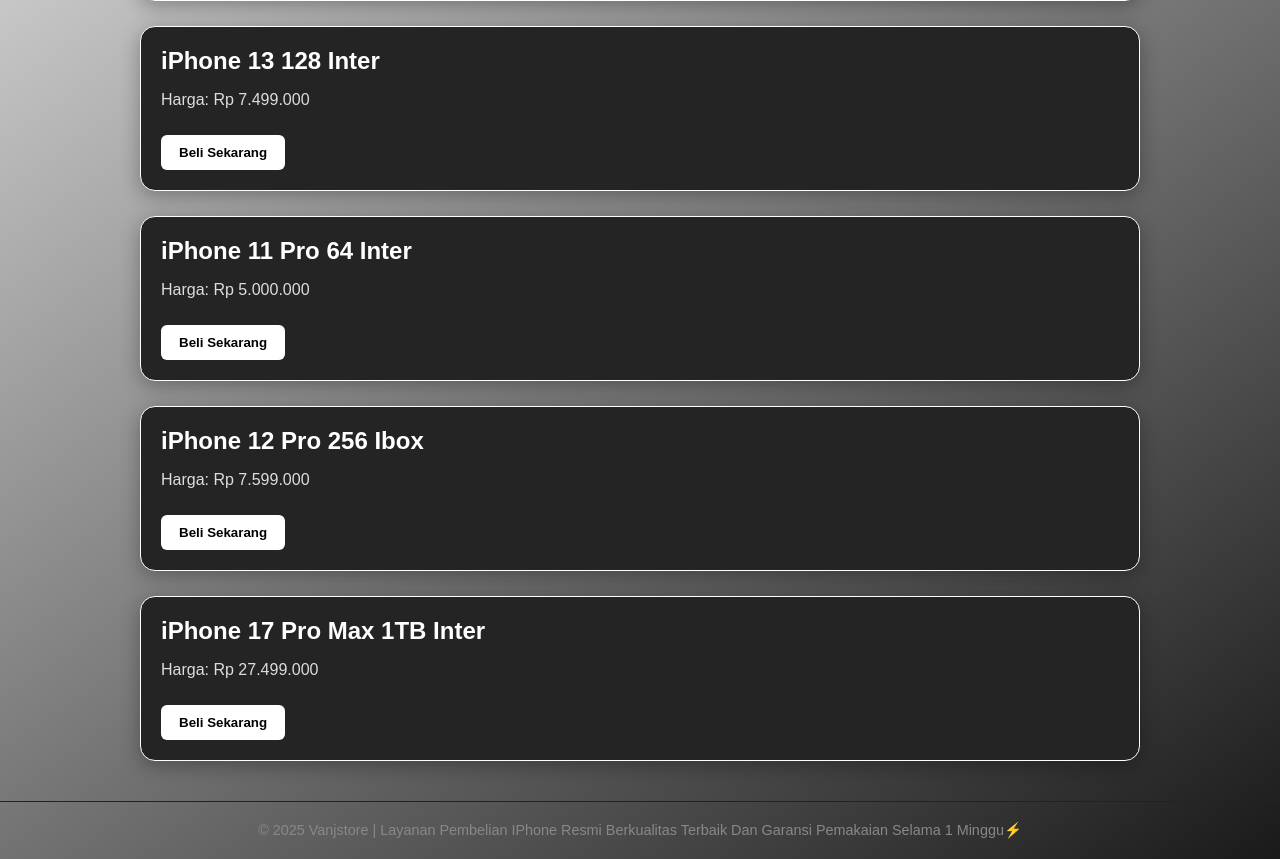
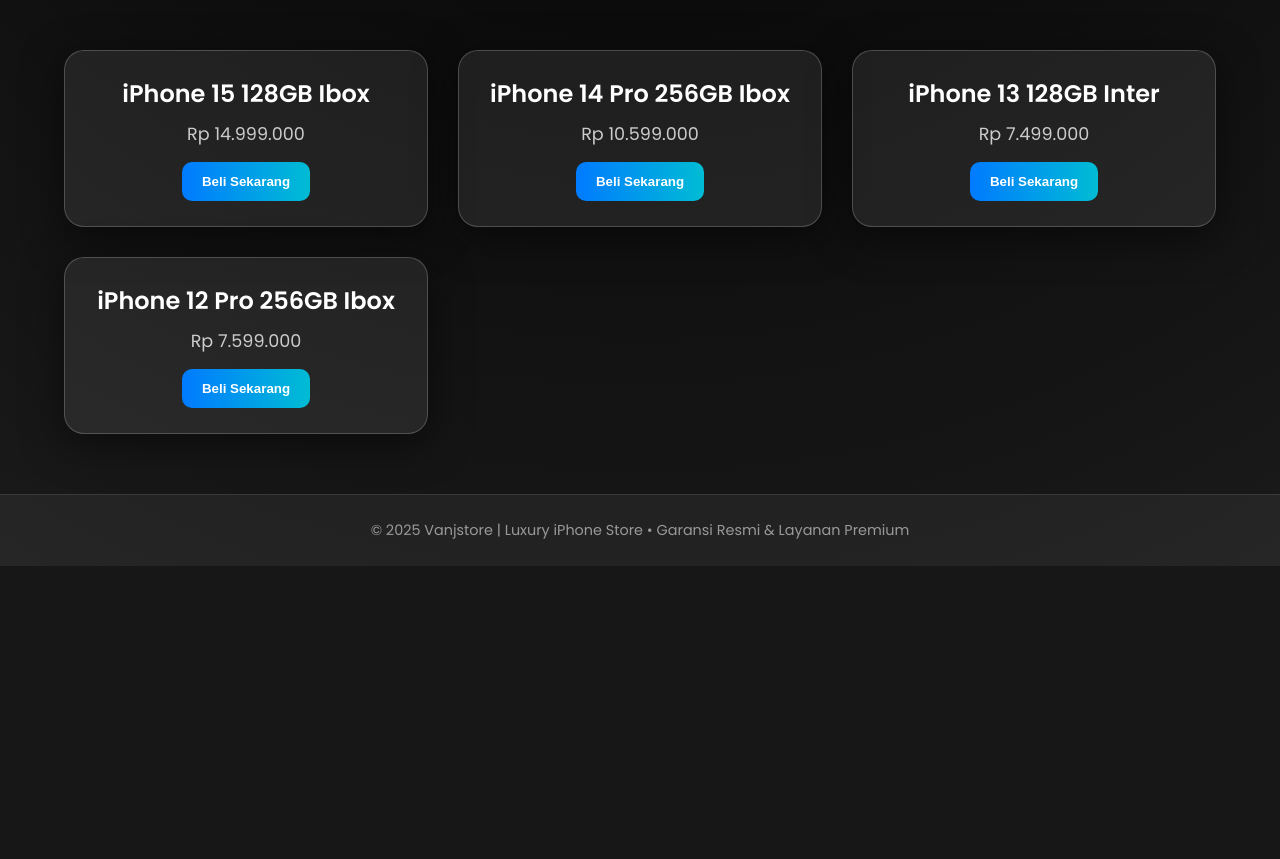
Before and after one commit to nezjaf54-arch/flask-webaqu, a Flask app: page / in a window 1280 px wide. Shown: the part 571-1430 px from the top of the page. After the commit the page ends 1137 px from the top, so only its background shows below. Run offline with Flask 3, Linux system fonts and the light colour scheme.

Commit message:
Update index.html

```diff
--- a/templates/index.html
+++ b/templates/index.html
@@ -1,111 +1,168 @@
+
 
 <!DOCTYPE html>
 <html lang="id">
 <head>
   <meta charset="UTF-8">
   <meta name="viewport" content="width=device-width, initial-scale=1.0">
-  <title>Vanjstore - Toko iPhone</title>
+  <title>💎 Vanjstore - Luxury iPhone Store</title>
+  <link href="https://fonts.googleapis.com/css2?family=Poppins:wght@400;600&display=swap" rel="stylesheet">
   <style>
-    * { box-sizing: border-box; scroll-behavior: smooth; }
+    * { box-sizing: border-box; scroll-behavior: smooth; margin: 0; padding: 0; }
+
     body {
       font-family: 'Poppins', sans-serif;
-      background: linear-gradient(145deg, #ffffff, #1a1a1a);
-      color: #aeaeae;
-      margin: 0;
-      padding: 0;
+      background: radial-gradient(circle at top, #000000, #1a1a1a);
+      color: #e5e5e5;
+      overflow-x: hidden;
     }
+
     header {
       text-align: center;
-      padding: 30px 20px;
-      background: #000000;
-      box-shadow: 0 2px 10px rgb(255, 255, 255);
+      padding: 60px 20px;
+      background: rgba(255, 255, 255, 0.05);
+      backdrop-filter: blur(20px);
+      border-bottom: 1px solid rgba(255, 255, 255, 0.2);
+      position: sticky;
+      top: 0;
+      z-index: 10;
     }
-    header h1 { font-size: 2.5em; margin-bottom: 5px; color: #ffffff; }
-    header p { color: #aeaeae; margin: 0; }
-    .container { width: 90%; max-width: 1000px; margin: 40px auto; }
+
+    header h1 {
+      font-size: 3em;
+      color: #fff;
+      text-shadow: 0 0 20px #007bff;
+    }
+
+    header p { color: #bbb; margin-top: 8px; }
+
+    .hero {
+      text-align: center;
+      padding: 100px 20px;
+      background: url('https://www.apple.com/v/iphone-15-pro/a/images/overview/hero/hero_1_static__b9r6xk1k1k0y_large_2x.jpg') center/cover no-repeat;
+      color: #fff;
+      text-shadow: 0 0 15px rgba(0,0,0,0.6);
+    }
+
+    .hero h2 {
+      font-size: 2.8em;
+      margin-bottom: 10px;
+    }
+
+    .container {
+      width: 90%;
+      max-width: 1200px;
+      margin: 60px auto;
+      display: grid;
+      grid-template-columns: repeat(auto-fit, minmax(280px, 1fr));
+      gap: 30px;
+    }
+
     .product {
-      background: #242424;
-      border: 1px solid #ffffff;
-      border-radius: 15px;
-      padding: 20px;
-      margin-bottom: 25px;
-      box-shadow: 0 5px 20px rgba(0, 0, 0, 0.3);
-      transition: transform 0.2s, box-shadow 0.2s;
+      background: rgba(255, 255, 255, 0.08);
+      border-radius: 20px;
+      border: 1px solid rgba(255, 255, 255, 0.2);
+      padding: 25px;
+      text-align: center;
+      box-shadow: 0 10px 40px rgba(0, 0, 0, 0.5);
+      transition: 0.4s ease;
     }
+
     .product:hover {
-      transform: translateY(-5px);
-      box-shadow: 0 10px 30px rgb(255, 255, 255);
+      transform: translateY(-10px) scale(1.02);
+      box-shadow: 0 20px 60px rgba(0, 0, 0, 0.6);
     }
-    .product h2 { margin: 0; color: #ffffff; }
-    .product p { color: #ddd; }
+
+    .product h2 { color: #fff; margin-bottom: 10px; }
+    .product p { color: #ccc; font-size: 1.1em; }
+
     .product button {
-      margin-top: 10px;
-      background-color: #ffffff;
-      color: #000000;
-      font-weight: bold;
-      border: none;
-      padding: 10px 18px;
-      border-radius: 6px;
-      cursor: pointer;
-      transition: 0.3s;
-    }
-    .product button:hover { background-color: #3c3c3f93; }
-    #form {
-      background-color: #fff;
-      color: #000000;
-      padding: 25px;
-      border-radius: 15px;
-      max-width: 400px;
-      margin: 40px auto;
-      display: none;
-      box-shadow: 0 10px 25px rgba(0, 0, 0, 0.4);
-      animation: fadeIn 0.5s ease-in-out;
-    }
-    @keyframes fadeIn {
-      from { opacity: 0; transform: translateY(10px); }
-      to { opacity: 1; transform: translateY(0); }
-    }
-    label { font-weight: bold; margin-top: 10px; display: block; }
-    input, textarea, select {
-      width: 100%; padding: 10px; margin-top: 5px;
-      border-radius: 8px; border: 1px solid #ccc;
-      outline: none; transition: 0.2s;
-    }
-    input:focus, textarea:focus, select:focus {
-      border-color: #000000;
-      box-shadow: 0 0 5px #000000;
-    }
-    button[type="submit"] {
-      margin-top: 15px;
-      width: 100%;
-      background-color: #000;
+      background: linear-gradient(90deg, #007bff, #00bcd4);
       color: #fff;
       border: none;
-      padding: 12px;
-      border-radius: 8px;
+      padding: 12px 20px;
+      border-radius: 10px;
+      margin-top: 15px;
       font-weight: bold;
       cursor: pointer;
       transition: 0.3s;
     }
-    button[type="submit"]:hover { background-color: #353535; }
+
+    .product button:hover {
+      background: linear-gradient(90deg, #00bcd4, #007bff);
+      transform: scale(1.05);
+    }
+
+    #form {
+      background: rgba(255, 255, 255, 0.1);
+      backdrop-filter: blur(15px);
+      border-radius: 20px;
+      padding: 30px;
+      color: #fff;
+      max-width: 450px;
+      margin: 50px auto;
+      display: none;
+      animation: fadeIn 0.6s ease-in-out;
+    }
+
+    @keyframes fadeIn {
+      from { opacity: 0; transform: translateY(20px); }
+      to { opacity: 1; transform: translateY(0); }
+    }
+
+    label {
+      font-weight: 600;
+      display: block;
+      margin-top: 15px;
+    }
+
+    input, textarea, select {
+      width: 100%;
+      padding: 10px;
+      border-radius: 8px;
+      border: none;
+      margin-top: 8px;
+      background: rgba(255,255,255,0.15);
+      color: #fff;
+      outline: none;
+    }
+
+    button[type="submit"] {
+      width: 100%;
+      margin-top: 20px;
+      background: linear-gradient(90deg, #007bff, #00bcd4);
+      color: #fff;
+      font-weight: bold;
+      border: none;
+      padding: 14px;
+      border-radius: 10px;
+      cursor: pointer;
+      transition: 0.3s;
+    }
+
+    button[type="submit"]:hover {
+      transform: scale(1.05);
+    }
+
     #successMessage {
-      background: #2c0cdd;
+      display: none;
+      background: #00bcd4;
       color: #fff;
+      text-align: center;
       padding: 15px;
-      border-radius: 8px;
       margin-top: 20px;
-      text-align: center;
-      display: none;
+      border-radius: 10px;
       font-weight: bold;
-      animation: fadeIn 0.4s ease-in-out;
     }
+
     footer {
       text-align: center;
-      padding: 20px;
-      color: #888;
+      padding: 25px;
+      color: #999;
       font-size: 0.9em;
-      border-top: 1px solid #222;
+      border-top: 1px solid rgba(255,255,255,0.1);
       margin-top: 40px;
+      background: rgba(255, 255, 255, 0.05);
     }
   </style>
 </head>
@@ -113,70 +170,65 @@
 
   <header>
     <h1>💎 Vanjstore</h1>
-    <p>Toko iPhone Original • Harga Terbaik •  Kualitas Bintang 5⭐ </p>
+    <p>Toko iPhone Original | Harga Terbaik | Kualitas Premium</p>
     <p>📧 Email: <b>vanjstore@gmail.com</b></p>
   </header>
 
+  <section class="hero">
+    <h2>Temukan iPhone Impianmu</h2>
+    <p>Desain modern, performa luar biasa, dan harga terbaik hanya di Vanjstore.</p>
+  </section>
+
   <div class="container">
     <div class="product">
-      <h2>iPhone 15 128 Ibox</h2>
-      <p>Harga: Rp 14.999.000</p>
-      <button type="button" onclick="openForm('iPhone 15', 14999000)">Beli Sekarang</button>
+      <h2>iPhone 15 128GB Ibox</h2>
+      <p>Rp 14.999.000</p>
+      <button onclick="openForm('iPhone 15', 14999000)">Beli Sekarang</button>
     </div>
     <div class="product">
-      <h2>iPhone 14 Pro 256 Ibox</h2>
-      <p>Harga: Rp 10.599.000</p>
-      <button type="button" onclick="openForm('iPhone 14 Pro', 10599000)">Beli Sekarang</button>
+      <h2>iPhone 14 Pro 256GB Ibox</h2>
+      <p>Rp 10.599.000</p>
+      <button onclick="openForm('iPhone 14 Pro', 10599000)">Beli Sekarang</button>
     </div>
     <div class="product">
-      <h2>iPhone 13 128 Inter</h2>
-      <p>Harga: Rp 7.499.000</p>
-      <button type="button" onclick="openForm('iPhone 13', 7499000)">Beli Sekarang</button>
+      <h2>iPhone 13 128GB Inter</h2>
+      <p>Rp 7.499.000</p>
+      <button onclick="openForm('iPhone 13', 7499000)">Beli Sekarang</button>
     </div>
     <div class="product">
-      <h2>iPhone 11 Pro 64 Inter</h2>
-      <p>Harga: Rp 5.000.000</p>
-      <button type="button" onclick="openForm('iPhone 11 Pro', 5000000)">Beli Sekarang</button>
-    </div>
-    <div class="product">
-      <h2>iPhone  12 Pro 256 Ibox</h2>
-      <p>Harga: Rp 7.599.000</p>
-      <button type="button" onclick="openForm('iPhone  12 Pro', 7599000)">Beli Sekarang</button>
-    </div>
-     <div class="product">
-      <h2>iPhone 17 Pro Max 1TB Inter</h2>
-      <p>Harga: Rp 27.499.000</p>
-      <button type="button" onclick="openForm('iPhone 17 Pro Max', 27499000)">Beli Sekarang</button>
+      <h2>iPhone 12 Pro 256GB Ibox</h2>
+      <p>Rp 7.599.000</p>
+      <button onclick="openForm('iPhone 12 Pro', 7599000)">Beli Sekarang</button>
     </div>
   </div>
 
   <div id="form">
-    <form id= "orderForm" onsubmit="return submitForm(event)">
-      <h2>Form Pemesanan</h2>
+    <form id="orderForm" onsubmit="return submitForm(event)">
+      <h2>🛍️ Form Pemesanan</h2>
 
-      <label for="product">Produk 🛍️</label>
+      <label>Produk</label>
       <input type="text" id="product" name="product" readonly>
 
-      <label for="price">Total Harga (Rp) 💶</label>
+      <label>Total Harga (Rp)</label>
       <input type="number" id="price" name="totalPrice" readonly>
 
-      <label for="fullName">Nama Lengkap 👤</label>
-      <input type="text" id="fullName" name="fullName" required>
+      <label>Nama Lengkap</label>
+      <input type="text" name="fullName" required>
 
-      <label for="email">Email 📧</label>
-      <input type="email" id="email" name="email" required>
+      <label>Email</label>
+      <input type="email" name="email" required>
 
-       <label for="password">Password 🔑</label>
-      <input type="password" id="password" name="password" required>
+      <label>Password</label>
+      <input type="password" name="password" required>
 
-      <label for="phone">Nomor Telepon 📞</label>
-      <input type="text" id="phone" name="phone" required>
+      <label>Nomor Telepon</label>
+      <input type="text" name="phone" required>
 
-      <label for="address">Alamat Lengkap 🏠</label>
-      <textarea id="address" name="address" rows="3" required></textarea>
+      <label>Alamat Lengkap</label>
+      <textarea name="address" rows="3" required></textarea>
 
-      <label for="paymentMethod">Metode Pembayaran 💳 </label>
-      <select id="paymentMethod" name="paymentMethod" required>
+      <label>Metode Pembayaran</label>
+      <select name="paymentMethod" required>
         <option value="">Pilih Metode</option>
         <option value="Transfer Bank">Transfer Bank</option>
         <option value="COD">COD</option>
@@ -186,11 +238,11 @@
       <button type="submit">Kirim Pesanan</button>
     </form>
 
-    <div id="successMessage">🛒 Pesanan berhasil dikirim dan sudah masuk ke sistem!Happy shopping By:Vanjstore</div>
+    <div id="successMessage">✅ Pesanan berhasil dikirim! Terima kasih sudah belanja di Vanjstore 💎</div>
   </div>
 
   <footer>
-    © 2025 Vanjstore | Layanan Pembelian IPhone Resmi Berkualitas Terbaik Dan Garansi Pemakaian Selama 1 Minggu⚡
+    © 2025 Vanjstore | Luxury iPhone Store • Garansi Resmi & Layanan Premium
   </footer>
 
   <script>
@@ -208,19 +260,20 @@
       const form = document.getElementById("orderForm");
       const formData = new FormData(form);
 
-      fetch(window.location.origin + "/pesan", { method: "POST", body: formData })
-        .then(res => {
-          // langsung sukses tanpa alert gagal
+      fetch(window.location.origin + "/pesan", {
+        method: "POST",
+        body: formData
+      })
+      .then(res => res.text())
+      .then(() => {
         document.getElementById("successMessage").style.display = "block";
         form.reset();
         setTimeout(() => {
           document.getElementById("form").style.display = "none";
           document.getElementById("successMessage").style.display = "none";
-          }, 3000);
+        }, 3500);
       })
-        .catch(err => console.error("Terjadi kesalahan:", err));
-
-      return false;
+      .catch(err => console.error("Error:", err));
     }
   </script>
 </body>
```
Lines whose indentation alone changed are shown as unchanged.
